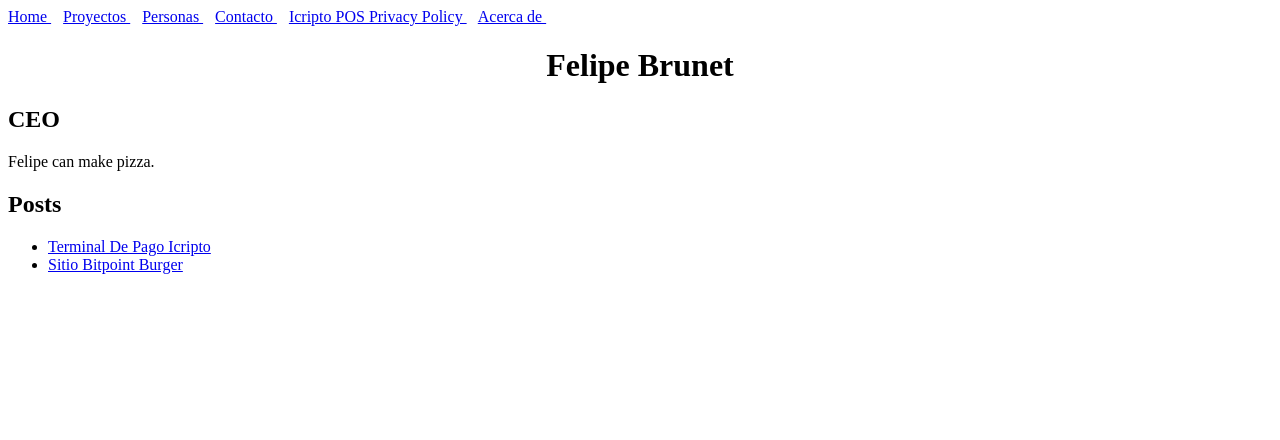
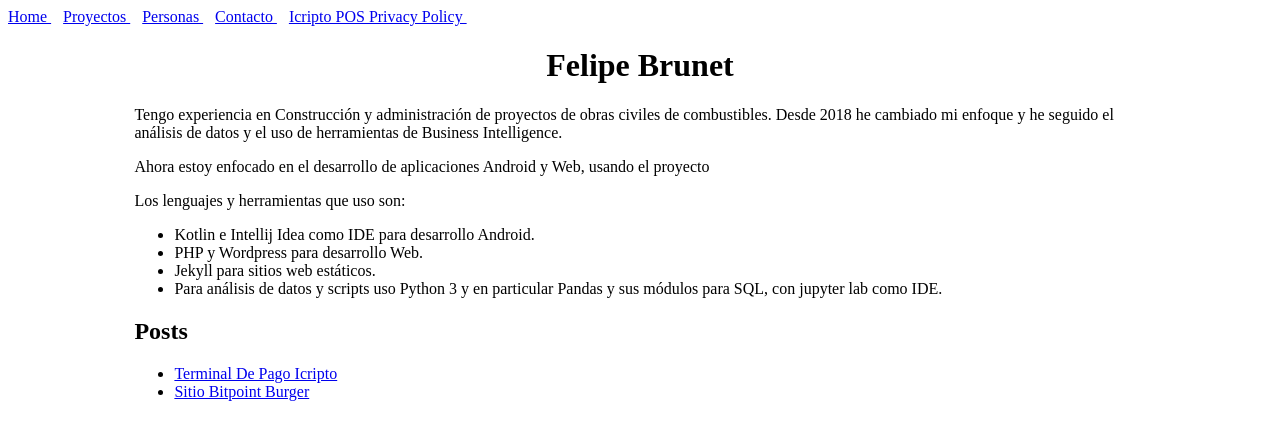
Before and after one commit to felipebrunet/felipebrunet.github.io, a Jekyll site: the page built from _authors/felipe.md, in a window 1280 px wide. Shown: the top 440 px of the page. Built offline with Jekyll 4.4.1, drawn with Linux system fonts in a browser that asks for light colours.

Commit message:
rev jun16th

```diff
--- a/_authors/felipe.md
+++ b/_authors/felipe.md
@@ -1,6 +1,20 @@
 ---
 short_name: felipe
 name: Felipe Brunet
-position: CEO
+degree: Ingeniero Civil Industrial Mecánico, PUC (2012)
 ---
-Felipe can make pizza.
+<p>Tengo experiencia en Construcción y administración de proyectos de obras civiles de combustibles.
+Desde 2018 he cambiado mi enfoque y he seguido el análisis de datos y el uso de herramientas de Business Intelligence.
+</p>
+
+<p>Ahora estoy enfocado en el desarrollo de aplicaciones Android y Web, usando el proyecto
+</p>
+<p>Los lenguajes y herramientas que uso son:
+</p>
+
+<ul>
+<li>Kotlin e Intellij Idea como IDE para desarrollo Android.</li>
+<li>PHP y Wordpress para desarrollo Web.</li>
+<li>Jekyll para sitios web estáticos.</li>
+<li>Para análisis de datos y scripts uso Python 3 y en particular Pandas y sus módulos para SQL, con jupyter lab como IDE.</li>
+</ul>
--- a/_data/navigation.yml
+++ b/_data/navigation.yml
@@ -8,5 +8,3 @@
   link: /contact.html
 - name: Icripto POS Privacy Policy
   link: /icripto_pos_privacy_policy.html
-- name: Acerca de
-  link: /about.html
--- a/_sass/main.scss
+++ b/_sass/main.scss
@@ -25,5 +25,12 @@ h1 {
     display: flex;
     flex-wrap: wrap;
     justify-content: center;
+    margin-right: 10%;
+    margin-left: 10%;
 
 }
+
+p, ul, h2, h3 {
+  margin-right: 10%;
+  margin-left: 10%;
+}
```
Also changed, not shown: about.md (deleted, +0 -7 lines), contact.md (+2 -2 lines), staff.md (+1 -1 lines), 13 other files.
